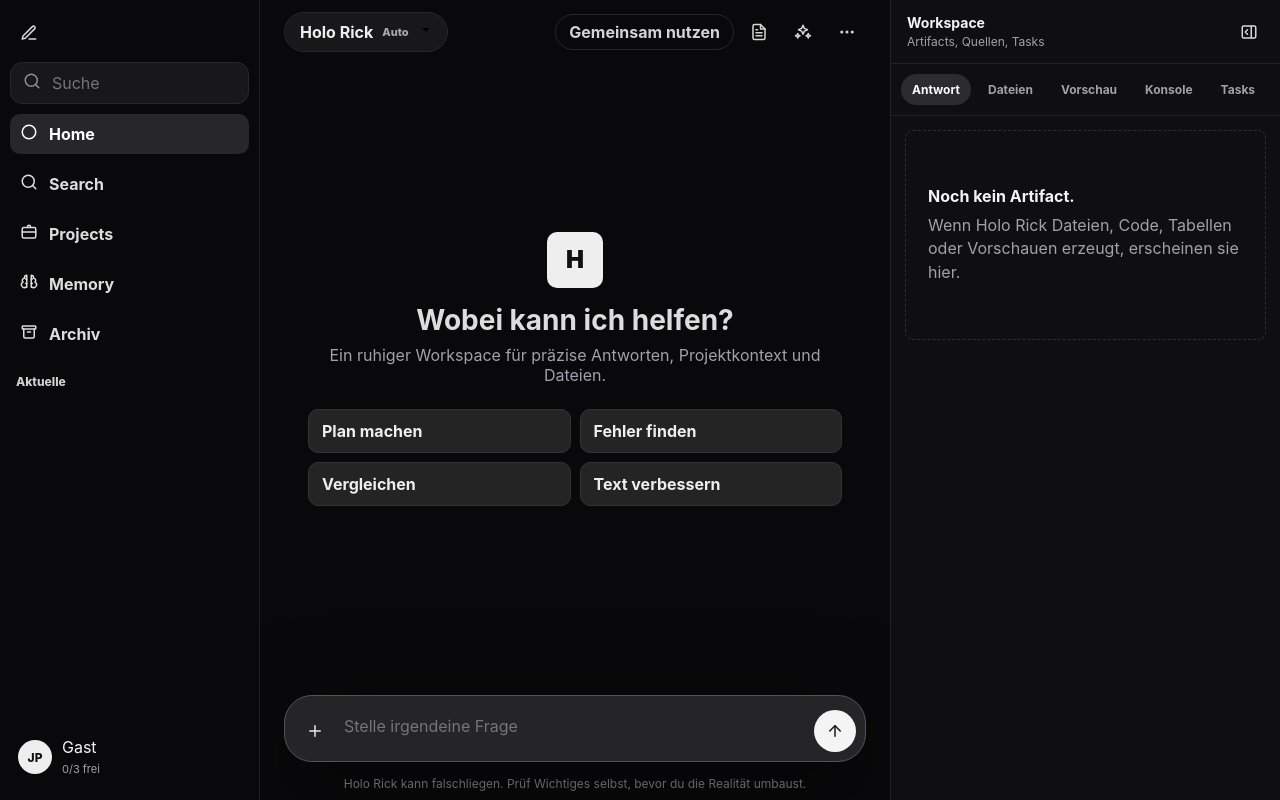
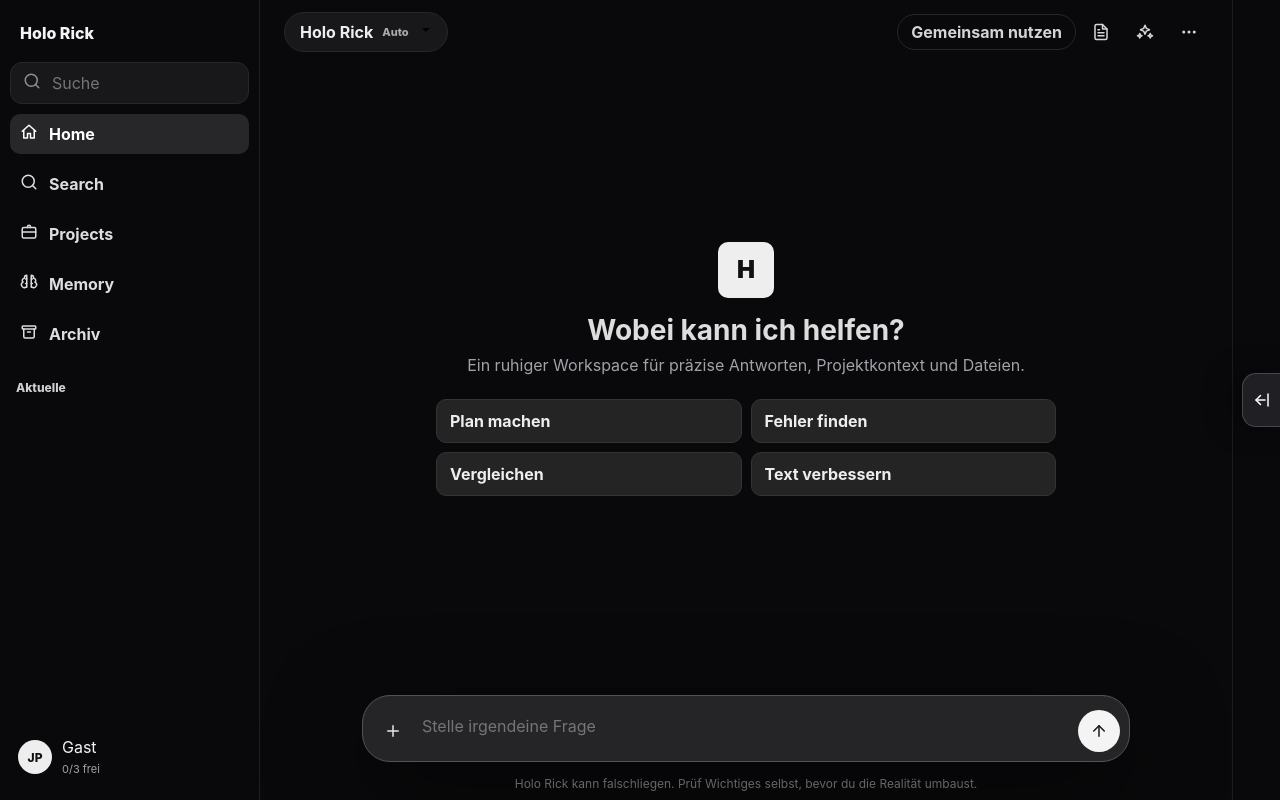
Before and after one commit to PondSec/HoloRick, a Flask app: page / in a window 1280 px wide. Run offline with Flask 3, Linux system fonts and the light colour scheme; data comes from the database, SQL or seed files in the repository; tables that the repository leaves empty hold one stand-in row (values such as "Sample post"); some libraries are stand-ins or nearby versions.

Commit message:
Make workspace expand handle visible

```diff
--- a/app.py
+++ b/app.py
@@ -3732,7 +3732,7 @@ def chats():
     return jsonify([dict(r) for r in rows])
 
 
-@app.route("/api/chats/<int:chat_id>")
+@app.route("/api/chats/<int:chat_id>", methods=["GET", "PUT"])
 def chat_detail(chat_id):
     user = current_user()
     if not user:
@@ -3740,6 +3740,17 @@ def chat_detail(chat_id):
     row = get_chat_for_user(chat_id, int(user["id"]))
     if not row:
         return jsonify({"error": "Chat nicht gefunden"}), 404
+    if request.method == "PUT":
+        data = request.get_json(silent=True) or {}
+        title = str(data.get("title") or "").strip()[:80]
+        if not title:
+            return jsonify({"error": "Titel fehlt"}), 400
+        with db() as con:
+            con.execute("UPDATE chats SET title=?, updated_at=? WHERE id=? AND user_id=?", (title, now_iso(), chat_id, user["id"]))
+            con.commit()
+        updated = dict(row)
+        updated["title"] = title
+        return jsonify({"chat": updated})
     return jsonify({"chat": dict(row), "messages": fetch_messages(chat_id, int(user["id"]))})
 
 
--- a/static/app.js
+++ b/static/app.js
@@ -33,7 +33,7 @@ let currentChatHasContext = false;
 let currentShareToken = '';
 let currentSharedChat = false;
 let workspaceTab = localStorage.getItem('holo_rick_workspace_tab') || 'answer';
-let workspaceCollapsed = localStorage.getItem('holo_rick_workspace_collapsed') === 'true';
+let workspaceCollapsed = localStorage.getItem('holo_rick_workspace_collapsed') !== 'false';
 let workspaceOpen = false;
 let currentArtifacts = [];
 let selectedArtifactId = '';
@@ -65,9 +65,9 @@ const quickPrompts = [
 ];
 
 const actionLabels = {
-  summary: 'Kurz',
-  tasks: 'To-dos',
-  risks: 'Risiken'
+  summary: { label: 'Kurz', icon: 'file-text' },
+  tasks: { label: 'To-dos', icon: 'list-checks' },
+  risks: { label: 'Risiken', icon: 'alert-triangle' }
 };
 
 const guestActionPrompts = {
@@ -82,6 +82,7 @@ const icons = {
   'search': '<svg viewBox="0 0 24 24"><circle cx="11" cy="11" r="8"/><path d="m21 21-4.3-4.3"/></svg>',
   'message-circle': '<svg viewBox="0 0 24 24"><path d="M21 11.5a8.4 8.4 0 0 1-.9 3.8 8.5 8.5 0 0 1-7.6 4.7 8.4 8.4 0 0 1-3.8-.9L3 21l1.9-5.7a8.4 8.4 0 0 1-.9-3.8 8.5 8.5 0 0 1 17 0Z"/></svg>',
   'circle': '<svg viewBox="0 0 24 24"><circle cx="12" cy="12" r="9"/></svg>',
+  'home': '<svg viewBox="0 0 24 24"><path d="m3 11 9-8 9 8"/><path d="M5 10v10h5v-6h4v6h5V10"/></svg>',
   'trash': '<svg viewBox="0 0 24 24"><path d="M3 6h18"/><path d="M8 6V4a2 2 0 0 1 2-2h4a2 2 0 0 1 2 2v2"/><path d="M19 6l-1 14a2 2 0 0 1-2 2H8a2 2 0 0 1-2-2L5 6"/><path d="M10 11v6M14 11v6"/></svg>',
   'briefcase': '<svg viewBox="0 0 24 24"><path d="M10 6V5a2 2 0 0 1 2-2h0a2 2 0 0 1 2 2v1"/><rect x="3" y="6" width="18" height="14" rx="2"/><path d="M3 12h18"/></svg>',
   'wand': '<svg viewBox="0 0 24 24"><path d="M15 4V2"/><path d="M15 16v-2"/><path d="M8 9H6"/><path d="M20 9h-2"/><path d="m17.8 6.2 1.4-1.4"/><path d="m10.8 13.2-1.4 1.4"/><path d="m9.4 3.8 1.4 1.4"/><path d="m14 10 7 7-4 4-7-7Z"/></svg>',
@@ -101,12 +102,16 @@ const icons = {
   'file-text': '<svg viewBox="0 0 24 24"><path d="M14 2H6a2 2 0 0 0-2 2v16a2 2 0 0 0 2 2h12a2 2 0 0 0 2-2V8Z"/><path d="M14 2v6h6"/><path d="M16 13H8"/><path d="M16 17H8"/><path d="M10 9H8"/></svg>',
   'brain': '<svg viewBox="0 0 24 24"><path d="M9 3a3 3 0 0 0-3 3v1a3 3 0 0 0-2 5.2A3.5 3.5 0 0 0 7.5 19H9V3Z"/><path d="M15 3a3 3 0 0 1 3 3v1a3 3 0 0 1 2 5.2A3.5 3.5 0 0 1 16.5 19H15V3Z"/><path d="M9 8H7.5M15 8h1.5M9 14H7.5M15 14h1.5"/></svg>',
   'layout-panel-right': '<svg viewBox="0 0 24 24"><rect x="3" y="4" width="18" height="16" rx="2"/><path d="M15 4v16"/><path d="m10 9-3 3 3 3"/></svg>',
+  'workspace-expand': '<svg viewBox="0 0 24 24"><path d="M20 4v16"/><path d="M4 12h12"/><path d="m10 6-6 6 6 6"/></svg>',
   'key-round': '<svg viewBox="0 0 24 24"><path d="M2 18v3h3l9.2-9.2"/><circle cx="16.5" cy="7.5" r="5.5"/></svg>',
   'smartphone': '<svg viewBox="0 0 24 24"><rect x="7" y="2" width="10" height="20" rx="2"/><path d="M11 18h2"/></svg>',
   'copy': '<svg viewBox="0 0 24 24"><rect x="9" y="9" width="13" height="13" rx="2"/><rect x="2" y="2" width="13" height="13" rx="2"/></svg>',
   'download': '<svg viewBox="0 0 24 24"><path d="M12 3v12"/><path d="m7 10 5 5 5-5"/><path d="M5 21h14"/></svg>',
   'folder': '<svg viewBox="0 0 24 24"><path d="M4 20h16a2 2 0 0 0 2-2V8a2 2 0 0 0-2-2h-7.5L10 4H4a2 2 0 0 0-2 2v12a2 2 0 0 0 2 2Z"/></svg>',
-  'more-horizontal': '<svg viewBox="0 0 24 24"><circle cx="12" cy="12" r="1"/><circle cx="19" cy="12" r="1"/><circle cx="5" cy="12" r="1"/></svg>'
+  'more-horizontal': '<svg viewBox="0 0 24 24"><circle cx="12" cy="12" r="1"/><circle cx="19" cy="12" r="1"/><circle cx="5" cy="12" r="1"/></svg>',
+  'list-checks': '<svg viewBox="0 0 24 24"><path d="m3 7 2 2 4-4"/><path d="M11 7h10"/><path d="m3 17 2 2 4-4"/><path d="M11 17h10"/></svg>',
+  'alert-triangle': '<svg viewBox="0 0 24 24"><path d="m12 3 10 18H2Z"/><path d="M12 9v4"/><path d="M12 17h.01"/></svg>',
+  'help-circle': '<svg viewBox="0 0 24 24"><circle cx="12" cy="12" r="10"/><path d="M9.1 9a3 3 0 1 1 5.8 1c-.7 1-1.9 1.3-2.4 2.4"/><path d="M12 17h.01"/></svg>'
 };
 
 function injectIcons(root = document) {
@@ -340,6 +345,12 @@ function updateWorkspaceShell() {
   document.body.classList.toggle('workspace-collapsed', workspaceCollapsed);
   document.body.classList.toggle('workspace-open', workspaceOpen);
   $('#workspaceTabs')?.querySelectorAll('button').forEach(btn => btn.classList.toggle('active', btn.dataset.tab === workspaceTab));
+  const collapseBtn = $('#collapseWorkspaceBtn');
+  if (collapseBtn) {
+    collapseBtn.innerHTML = workspaceCollapsed ? icons['workspace-expand'] : icons['layout-panel-right'];
+    collapseBtn.title = workspaceCollapsed ? 'Workspace ausklappen' : 'Workspace einklappen';
+    collapseBtn.setAttribute('aria-label', collapseBtn.title);
+  }
 }
 
 function setWorkspaceTab(tab, open = true) {
@@ -600,15 +611,15 @@ function addMsg(role, content, meta = {}, contentHtml = '', messageId = null, ex
   const artifacts = extras.artifacts || [];
   const answerMetadata = extras.answer_metadata || null;
   const smartActions = role === 'assistant' && !generatedImage
-    ? Object.entries(actionLabels).map(([key, label]) => `<button class="smart-action" type="button" data-action="${key}">${label}</button>`).join('')
+    ? Object.entries(actionLabels).map(([key, action]) => `<button class="action-icon smart-action" type="button" data-action="${key}" title="${esc(action.label)}" aria-label="${esc(action.label)}">${icons[action.icon]}</button>`).join('')
     : '';
   const trustActions = role === 'assistant'
     ? `
-      ${artifacts.length ? '<button class="artifact-open" type="button">Artifact öffnen</button>' : ''}
-      <button class="sources-open" type="button" data-panel="sources">Quellen</button>
-      <button class="work-open" type="button" data-panel="sources">Arbeitsnachweis</button>
-      <button class="uncertainty-open" type="button" data-panel="sources">Unsicherheit</button>
-      <button class="context-open" type="button" data-panel="sources">Kontext</button>`
+      ${artifacts.length ? `<button class="action-icon artifact-open" type="button" title="Artifact öffnen" aria-label="Artifact öffnen">${icons.folder}</button>` : ''}
+      <button class="action-icon sources-open" type="button" data-panel="sources" title="Quellen" aria-label="Quellen">${icons.file}</button>
+      <button class="action-icon work-open" type="button" data-panel="sources" title="Arbeitsnachweis" aria-label="Arbeitsnachweis">${icons['shield-check']}</button>
+      <button class="action-icon uncertainty-open" type="button" data-panel="sources" title="Unsicherheit" aria-label="Unsicherheit">${icons['help-circle']}</button>
+      <button class="action-icon context-open" type="button" data-panel="sources" title="Kontext" aria-label="Kontext">${icons.brain}</button>`
     : '';
   row.innerHTML = `
     ${avatar}
@@ -617,9 +628,9 @@ function addMsg(role, content, meta = {}, contentHtml = '', messageId = null, ex
       ${generatedImage}
       <div class="uploads">${uploadMarkup(parsedMeta)}</div>
       <div class="actions">
-        <button class="copy-msg" type="button">Kopieren</button>
+        <button class="action-icon copy-msg" type="button" title="Kopieren" aria-label="Kopieren">${icons.copy}</button>
         ${smartActions}
-        ${role === 'assistant' ? '<button class="use-as-context" type="button">Weiterfragen</button>' : ''}
+        ${role === 'assistant' ? `<button class="action-icon use-as-context" type="button" title="Weiterfragen" aria-label="Weiterfragen">${icons['message-circle']}</button>` : ''}
         ${trustActions}
       </div>
     </div>`;
@@ -968,10 +979,21 @@ function renderChats() {
     item.innerHTML = `
       <button class="chat-open" type="button" title="Öffnen"><span>${esc(c.title)}</span></button>
       <div class="chat-actions">
+        <button class="mini-btn rename-chat" type="button" title="Umbenennen">${icons['edit-3']}</button>
         <button class="mini-btn archive-chat" type="button" title="${archivedView ? 'Wiederherstellen' : 'Archivieren'}">${icons.archive}</button>
         <button class="mini-btn delete-chat" type="button" title="Löschen">${icons['trash-2']}</button>
       </div>`;
     item.querySelector('.chat-open').onclick = () => loadChat(c.id);
+    item.querySelector('.rename-chat').onclick = async e => {
+      e.stopPropagation();
+      const title = prompt('Chat umbenennen', c.title);
+      if (title === null) return;
+      const trimmed = title.trim();
+      if (!trimmed || trimmed === c.title) return;
+      await api('/api/chats/' + c.id, { method: 'PUT', headers: { 'Content-Type': 'application/json' }, body: JSON.stringify({ title: trimmed }) });
+      await loadChats();
+      toast('Chat umbenannt');
+    };
     item.querySelector('.archive-chat').onclick = async e => {
       e.stopPropagation();
       await api('/api/chats/' + c.id + '/archive', {
@@ -1581,6 +1603,7 @@ function bindEvents() {
     addSelectedFiles(files);
   });
   $('#newChatBtn').onclick = newChat;
+  $('#sectionNewChatBtn')?.addEventListener('click', newChat);
   $('#projectsBtn').onclick = () => showProjects().catch(e => showError(e, 'Projekte nicht verfügbar'));
   $('#memoryBtn').onclick = () => showMemory().catch(e => showError(e, 'Memory nicht verfügbar'));
   $('#searchBtn').onclick = () => { setActiveNav('searchBtn'); $('#chatSearch').focus(); };
--- a/static/style.css
+++ b/static/style.css
@@ -78,7 +78,7 @@ button { color: inherit; }
 .icon-btn:hover, .mini-btn:hover { background: var(--hover); color: #fff; transform: scale(1.04); }
 .icon-btn svg, .nav-pill svg, .search-wrap svg, .attach-btn svg, .send-btn svg,
 .file-chip svg, .upload-chip svg, .settings-tab svg, .mini-btn svg, .icon-text svg,
-.security-icon svg {
+.security-icon svg, .action-icon svg {
   width: 18px;
   height: 18px;
   fill: none;
@@ -132,6 +132,29 @@ button { color: inherit; }
   color: #cfcfcf;
   margin: 10px 6px 0;
 }
+
+.brand-new-chat {
+  border: 0;
+  background: transparent;
+  color: var(--text);
+  min-height: 38px;
+  border-radius: var(--radius);
+  padding: 0 10px;
+  font-weight: 850;
+  cursor: pointer;
+  text-align: left;
+  transition: background .18s ease, color .18s ease, transform .18s ease;
+}
+.brand-new-chat:hover { background: var(--hover); color: #fff; transform: translateY(-1px); }
+.section-title-row {
+  display: flex;
+  align-items: center;
+  justify-content: space-between;
+  margin: 10px 6px 0;
+}
+.section-title-row .section-title { margin: 0; }
+.section-new-chat { opacity: 0; width: 26px; height: 26px; }
+.section-title-row:hover .section-new-chat { opacity: 1; }
 
 .chat-list {
   flex: 1;
@@ -232,9 +255,34 @@ button { color: inherit; }
   z-index: 12;
 }
 .workspace-panel.collapsed {
-  width: 50px;
-  min-width: 50px;
-  overflow: hidden;
+  width: 48px;
+  min-width: 48px;
+  overflow: visible;
+  background: transparent;
+}
+.workspace-panel.collapsed .workspace-head {
+  height: 100%;
+  padding: 0 4px;
+  justify-content: center;
+  border-bottom: 0;
+}
+.workspace-panel.collapsed .workspace-head-actions {
+  width: 40px;
+  justify-content: center;
+}
+.workspace-panel.collapsed #collapseWorkspaceBtn {
+  width: 40px;
+  height: 54px;
+  border: 1px solid rgba(255,255,255,.18);
+  border-right: 0;
+  border-radius: 14px 0 0 14px;
+  background: #1f1f24;
+  color: #fff;
+  box-shadow: -10px 0 28px rgba(0,0,0,.35);
+}
+.workspace-panel.collapsed #collapseWorkspaceBtn:hover {
+  background: #2d2d33;
+  transform: translateX(-3px);
 }
 .workspace-panel.collapsed .workspace-tabs,
 .workspace-panel.collapsed .workspace-body,
@@ -626,7 +674,7 @@ button { color: inherit; }
   gap: 4px;
 }
 .msg:hover .actions { opacity: 1; }
-.copy-msg, .copy-code, .use-as-context, .smart-action {
+.copy-msg, .copy-code, .use-as-context, .smart-action, .artifact-open, .sources-open, .work-open, .uncertainty-open, .context-open {
   border: 0;
   background: transparent;
   color: var(--muted);
@@ -635,7 +683,15 @@ button { color: inherit; }
   border-radius: var(--radius);
   padding: 5px 7px;
 }
-.copy-msg:hover, .copy-code:hover, .use-as-context:hover, .smart-action:hover { background: #2d2d2d; color: #fff; }
+.action-icon {
+  width: 30px;
+  height: 30px;
+  display: inline-grid;
+  place-items: center;
+  flex: none;
+}
+.copy-msg:hover, .copy-code:hover, .use-as-context:hover, .smart-action:hover,
+.artifact-open:hover, .sources-open:hover, .work-open:hover, .uncertainty-open:hover, .context-open:hover { background: #2d2d2d; color: #fff; }
 .code-wrap {
   position: relative;
   margin: 12px 0;
--- a/templates/index.html
+++ b/templates/index.html
@@ -11,15 +11,15 @@
   <aside class="sidebar" id="sidebar">
     <div class="side-top">
       <button class="icon-btn mobile-only" id="closeSidebarBtn" title="Schließen" data-icon="x"></button>
-      <button class="icon-btn" id="newChatBtn" title="Neuer Chat" data-icon="edit-3"></button>
+      <button class="brand-new-chat" id="newChatBtn" type="button" title="Neuer Chat">Holo Rick</button>
     </div>
     <div class="search-wrap"><span data-icon="search"></span><input id="chatSearch" placeholder="Suche"></div>
-    <button class="nav-pill active" id="homeBtn"><span data-icon="circle"></span><span>Home</span></button>
+    <button class="nav-pill active" id="homeBtn"><span data-icon="home"></span><span>Home</span></button>
     <button class="nav-pill" id="searchBtn" type="button"><span data-icon="search"></span><span>Search</span></button>
     <button class="nav-pill" id="projectsBtn"><span data-icon="briefcase"></span><span>Projects</span></button>
     <button class="nav-pill" id="memoryBtn" type="button"><span data-icon="brain"></span><span>Memory</span></button>
     <button class="nav-pill" id="archiveBtn"><span data-icon="archive"></span><span>Archiv</span></button>
-    <div class="section-title" id="sectionTitle">Aktuelle</div>
+    <div class="section-title-row"><div class="section-title" id="sectionTitle">Aktuelle</div><button class="mini-btn section-new-chat" id="sectionNewChatBtn" type="button" title="Neuer Chat" aria-label="Neuer Chat" data-icon="plus"></button></div>
     <div class="chat-list" id="chatList"></div>
     <div class="account" id="accountBtn">
       <div class="account-avatar">JP</div>
```
